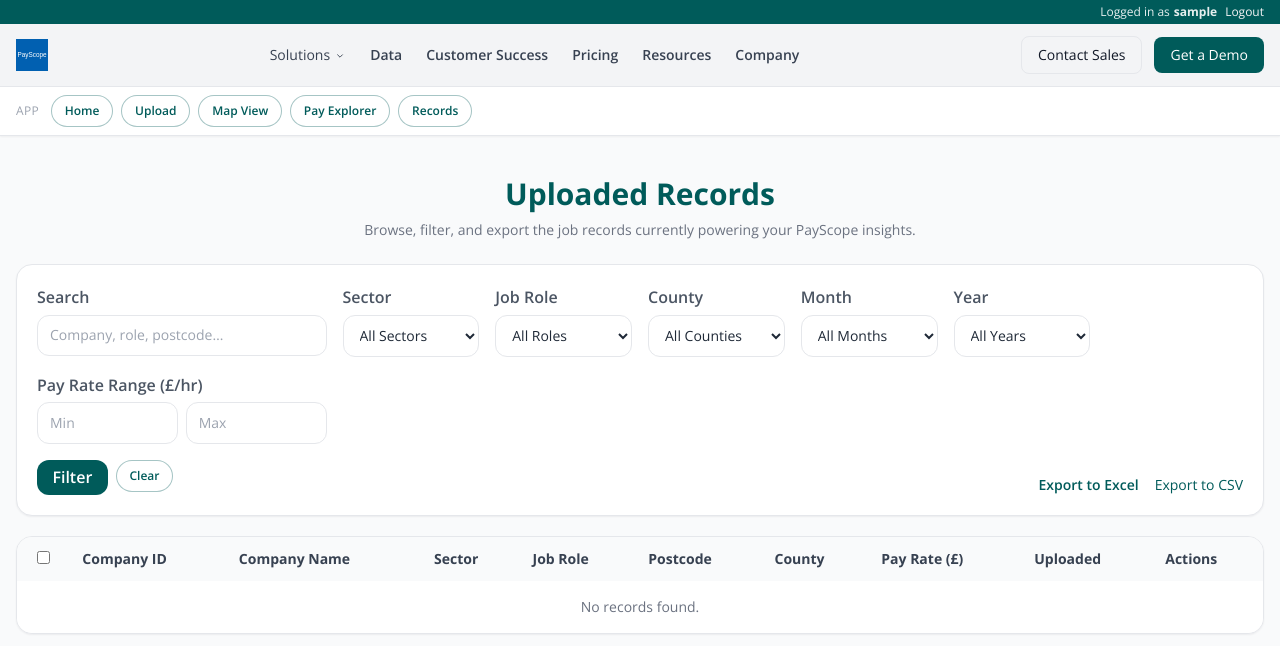
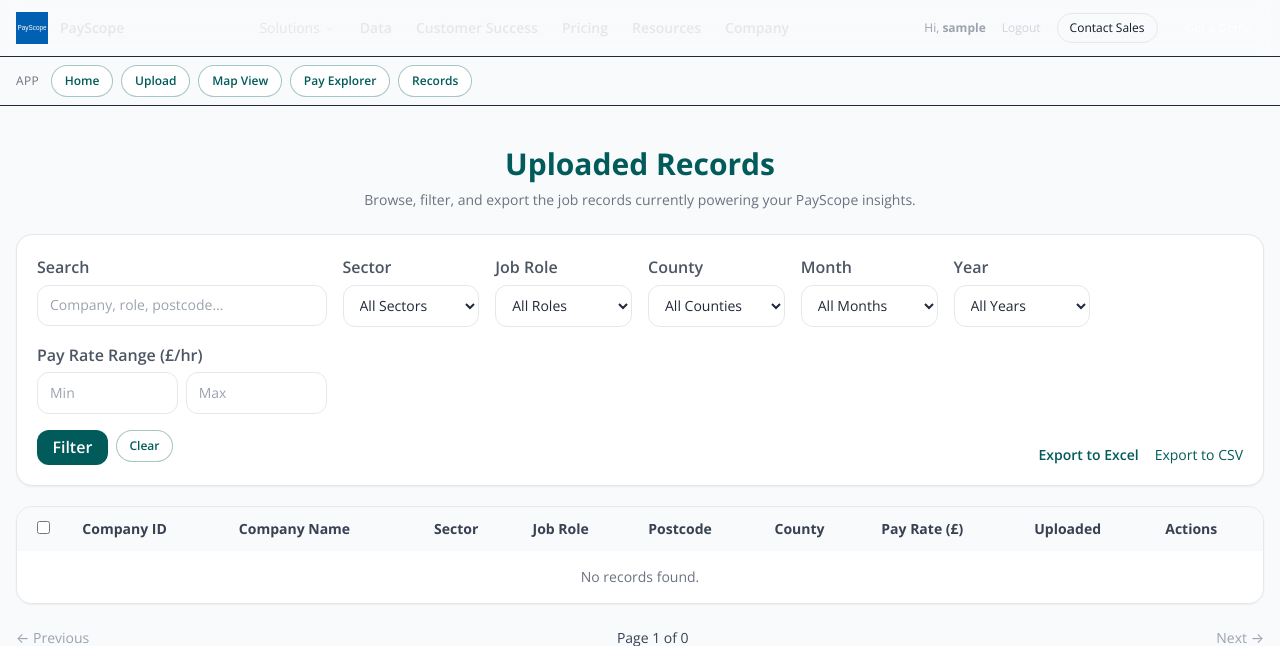
Before and after one commit to Dolman17/PayScope, a Flask app: page /records in a window 1280 px wide. Shown: the top 646 px of the page. Run offline with Flask 3, Linux system fonts and the light colour scheme; the visitor is signed in with stand-in values (Sample User, id 1); data that the repository does not hold is empty; parts of the project's set-up code (start-up, migrations or seed data) failed here and were passed over.

Commit message:
Update base.html

```diff
--- a/app/templates/base.html
+++ b/app/templates/base.html
@@ -8,15 +8,15 @@
   <!-- Tailwind -->
   <link rel="stylesheet" href="https://cdn.jsdelivr.net/npm/tailwindcss@2.2.19/dist/tailwind.min.css" />
 
-  <!-- Fonts: Open Sans for Ellipse HR styling -->
+  <!-- Fonts: Open Sans -->
   <link href="https://fonts.googleapis.com/css2?family=Open+Sans:wght@400;600;700&display=swap" rel="stylesheet">
 
-  <!-- Favicon & App Icons (PayScope branding) -->
+  <!-- Favicon & App Icons -->
   <link rel="icon" type="image/png" href="{{ url_for('static', filename='branding/favicon-32.png') }}">
   <link rel="apple-touch-icon" href="{{ url_for('static', filename='branding/favicon-180.png') }}">
   <link rel="shortcut icon" href="{{ url_for('static', filename='branding/favicon.ico') }}">
 
-  <!-- Meta: basic + social preview -->
+  <!-- Meta -->
   <meta name="description" content="PayScope gives you real-time market pay, hiring difficulty, and competitor insights across roles, sectors, and regions.">
   <meta property="og:title" content="PayScope – Real-Time Pay & Labour Market Intelligence">
   <meta property="og:description" content="See live market pay, hiring difficulty, and competitor movements with PayScope’s interactive map and insights.">
@@ -149,7 +149,6 @@
       position: sticky;
       top:0;
       z-index:40;
-      background: transparent;
     }
 
     /* Hover motion utility for cards */
@@ -179,30 +178,10 @@
 
 <body class="bg-gray-50 text-gray-900 min-h-screen flex flex-col">
 
-  <!-- ========================= -->
-  <!-- PAYSCAPE-STYLE NAVIGATION -->
-  <!-- ========================= -->
-  <header class="app-header shadow-sm">
-    <!-- Top strip -->
-    <div class="w-full text-white text-xs py-1" style="background: var(--brand);">
-      <div class="max-w-7xl mx-auto px-4 flex justify-end items-center gap-2">
-        {% if not current_user.is_authenticated %}
-          <a href="{{ url_for('auth.login') }}" class="flex items-center gap-1 hover:underline">
-            <span>Login</span>
-          </a>
-        {% else %}
-          <span class="flex items-center gap-1 opacity-90">
-            Logged in as <strong>{{ current_user.username }}</strong>
-          </span>
-          <a href="{{ url_for('auth.logout') }}" class="hover:underline text-gray-100">
-            Logout
-          </a>
-        {% endif %}
-      </div>
-    </div>
-
-    <!-- Main marketing nav -->
-    <div class="w-full bg-gray-100 border-b border-gray-200">
+  <!-- HEADER -->
+  <header class="app-header">
+    <!-- Main bar (dark, matches hero) -->
+    <div class="w-full bg-gray-900/95 border-b border-gray-800 backdrop-filter backdrop-blur">
       <div class="max-w-7xl mx-auto px-4 py-3 flex items-center justify-between">
 
         <!-- Logo -->
@@ -213,15 +192,18 @@
             class="h-8 w-auto"
             onerror="this.onerror=null;this.src='{{ url_for('static', filename='logos/placeholder.png') }}';"
           >
+          <span class="hidden sm:inline text-sm font-semibold text-gray-200">
+            PayScope
+          </span>
         </div>
 
         <!-- Centre navigation (desktop) -->
-        <nav class="hidden md:flex items-center gap-6 text-sm font-semibold text-gray-700">
+        <nav class="hidden md:flex items-center gap-6 text-sm font-semibold text-gray-200">
 
           <!-- Solutions with megamenu -->
           <div class="relative group">
             <button type="button"
-                    class="flex items-center gap-1 text-gray-700 hover:text-teal-700 focus:outline-none">
+                    class="flex items-center gap-1 hover:text-white focus:outline-none">
               <span>Solutions</span>
               <svg class="h-3 w-3 mt-px" xmlns="http://www.w3.org/2000/svg" fill="none"
                    viewBox="0 0 20 20" stroke="currentColor">
@@ -232,7 +214,7 @@
 
             <!-- Mega menu panel -->
             <div class="absolute left-1/2 transform -translate-x-1/2 mt-3 hidden group-hover:block">
-              <div class="bg-white rounded-xl shadow-lg border border-gray-200 p-4"
+              <div class="bg-white rounded-xl shadow-2xl border border-gray-200 p-4"
                    style="min-width: 36rem;">
                 <div class="grid grid-cols-2 gap-4 text-sm">
                   <div>
@@ -277,35 +259,59 @@
           </div>
 
           <!-- Other top-level links (dummy for now) -->
-          <a href="#" class="hover:text-teal-700">Data</a>
-          <a href="#" class="hover:text-teal-700">Customer Success</a>
-          <a href="#" class="hover:text-teal-700">Pricing</a>
-          <a href="#" class="hover:text-teal-700">Resources</a>
-          <a href="#" class="hover:text-teal-700">Company</a>
+          <a href="#" class="hover:text-white">Data</a>
+          <a href="#" class="hover:text-white">Customer Success</a>
+          <a href="#" class="hover:text-white">Pricing</a>
+          <a href="#" class="hover:text-white">Resources</a>
+          <a href="#" class="hover:text-white">Company</a>
         </nav>
 
-        <!-- Right-side CTAs (desktop) -->
-        <div class="hidden md:flex items-center gap-3">
-          <a href="#" class="px-4 py-2 rounded-lg border border-teal-600 text-teal-700 hover:bg-teal-50 transition text-sm">
+        <!-- Right-side: login + CTAs -->
+        <div class="hidden md:flex items-center gap-4 text-xs">
+
+          {% if not current_user.is_authenticated %}
+            <a href="{{ url_for('auth.login') }}" class="text-gray-300 hover:text-white">
+              Login
+            </a>
+          {% else %}
+            <span class="text-gray-400">
+              Hi, <strong>{{ current_user.username }}</strong>
+            </span>
+            <a href="{{ url_for('auth.logout') }}" class="text-gray-300 hover:text-white">
+              Logout
+            </a>
+          {% endif %}
+
+          <a href="#"
+             class="px-3 py-1.5 rounded-full border border-teal-400 text-teal-300 hover:bg-teal-500/10 transition">
             Contact Sales
           </a>
           <a href="#"
-             class="px-4 py-2 rounded-lg text-sm text-white"
-             style="background: var(--brand);">
+             class="px-3 py-1.5 rounded-full bg-teal-500 text-white hover:bg-teal-400 transition">
             Get a Demo
           </a>
         </div>
 
-        <!-- Mobile placeholder (nav hidden for now) -->
-        <div class="md:hidden"></div>
+        <!-- Mobile placeholder for now -->
+        <div class="md:hidden flex items-center gap-2">
+          {% if not current_user.is_authenticated %}
+            <a href="{{ url_for('auth.login') }}" class="text-xs text-gray-200 hover:text-white">
+              Login
+            </a>
+          {% else %}
+            <a href="{{ url_for('auth.logout') }}" class="text-xs text-gray-200 hover:text-white">
+              Logout
+            </a>
+          {% endif %}
+        </div>
       </div>
     </div>
 
     {% if current_user.is_authenticated %}
     <!-- App sub-navigation for logged-in users -->
-    <div class="w-full bg-white border-b border-gray-200">
+    <div class="w-full bg-gray-950 border-b border-gray-800">
       <div class="max-w-7xl mx-auto px-4 py-2 flex flex-wrap items-center gap-2 text-xs">
-        <span class="uppercase tracking-wide text-gray-400 mr-1">App</span>
+        <span class="uppercase tracking-wide text-gray-500 mr-1">App</span>
 
         <a href="{{ url_for('home') }}" class="nav-chip">Home</a>
         <a href="{{ url_for('upload.upload') }}" class="nav-chip">Upload</a>
@@ -337,7 +343,7 @@
     {% endwith %}
   </div>
 
-  <!-- Main Content (full-width; pages manage their own max-width) -->
+  <!-- Main Content -->
   <main class="flex-grow w-full">
     {% block content %}{% endblock %}
   </main>
```
